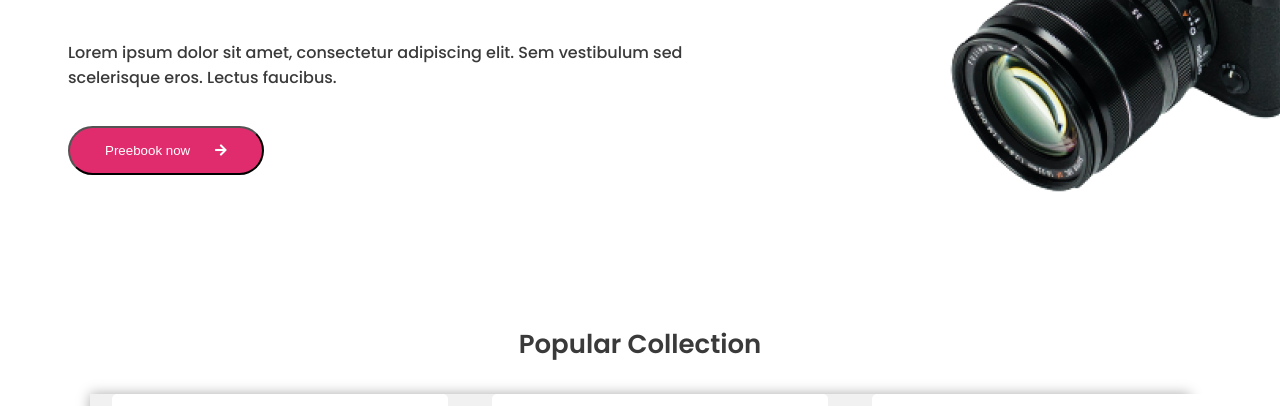
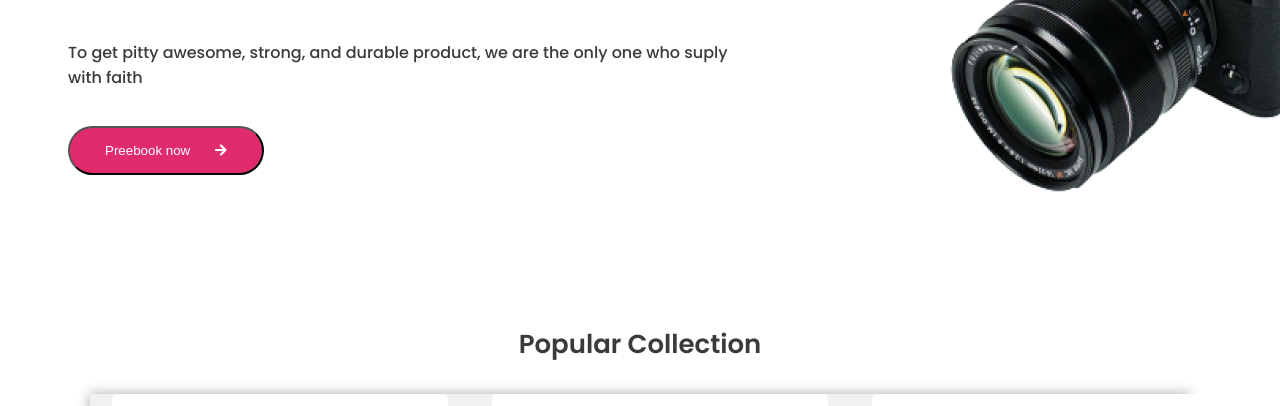
Before and after one commit to tarek1301009/influencer-gear, a plain HTML site: page index.html in a window 1280 px wide. Shown: the part 341-747 px from the top of the page. Drawn offline with Linux system fonts and the light colour scheme.

Commit message:
correction

```diff
--- a/index.html
+++ b/index.html
@@ -20,8 +20,7 @@
         <div class="hero-body">
             <div class="hero-content">
                 <h2>Start your Journey as Influencer</h2>
-                <p>Lorem ipsum dolor sit amet, consectetur adipiscing elit. Sem vestibulum sed scelerisque eros. Lectus
-                    faucibus.</p>
+                <p>To get pitty awesome, strong, and durable product, we are the only one who suply with faith</p>
                 <button>Preebook now <a href="#"><i class="fas fa-arrow-right"></i></a></button>
             </div>
             <div class="hero-img">
--- a/style.css
+++ b/style.css
@@ -94,6 +94,7 @@ a.see-more {
     position: absolute;
     bottom: -38px;
     right: 0;
+    color: #E02C6D;
 }
 
  /* ================ Footer area ==============  */
```
